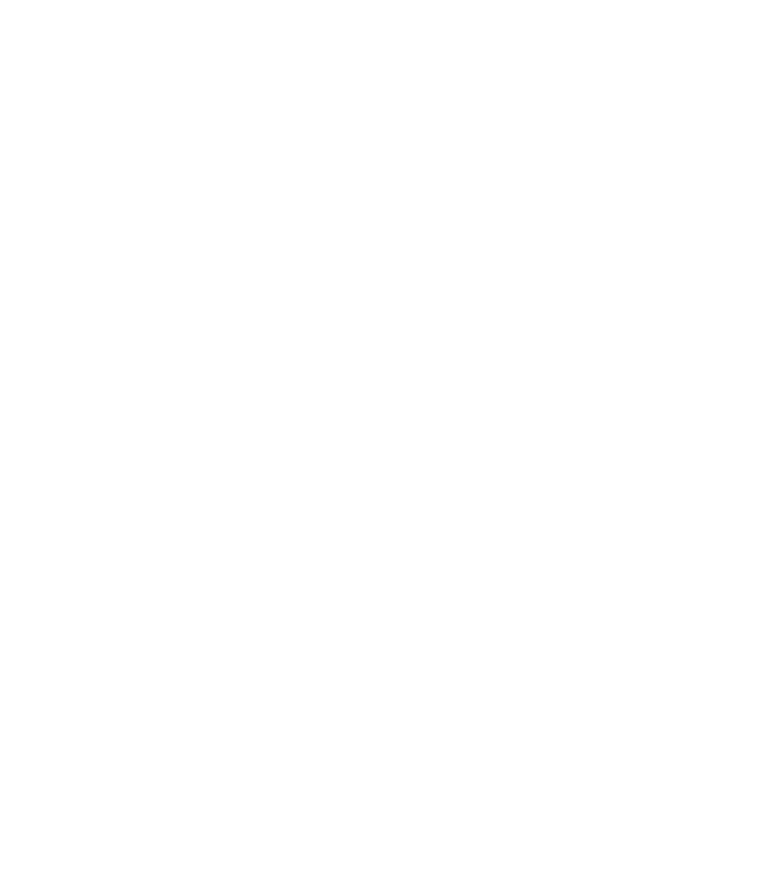
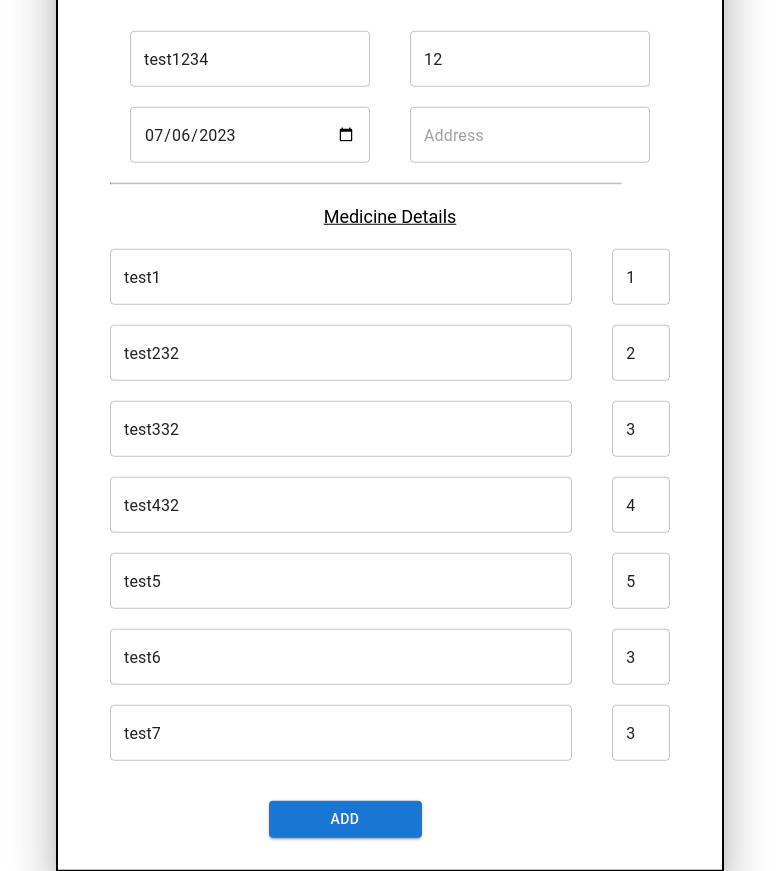
Before and after one commit to Msherazkhan801/alshifa, a React (Create React App) app: page /patient-edit/2 in a window 1280 px wide. Before the commit this address had no page. Shown: the whole page, without its empty margins (250-1029 px from the left). Before the commit the page ends 800 px from the top, so only its background shows below. Built offline with nearby package versions, Linux system fonts and the light colour scheme; data requests are answered from the project's data file.

Commit message:
added edit modal

```diff
--- a/db.json
+++ b/db.json
@@ -1,62 +1,61 @@
 {
   "patients": [
     {
-      "pname": "Sheraz",
-      "codeno": "1223",
-      "date": "2023-06-05",
-      "adress": "Shewa",
-      "madicine": [
-        {
-          "medicineName": "penedol",
-          "uses": 2
-        },
-        {
-          "medicineName": "citrizine",
-          "uses": 3
-        },
-        {
-          "medicineName": "omeprozole",
-          "uses": 4
-        },
-        {
-          "medicineName": "calc",
-          "uses": 2
-        },
-        {
-          "medicineName": "diclo",
-          "uses": 4
-        }
-      ],
-      "id": 1
-    },
-    {
-      "pname": "test",
-      "codeno": "22",
+      "pname": "test1234",
+      "codeno": "12",
       "date": "2023-07-06",
-      "adress": "testing",
       "madicine": [
         {
           "medicineName": "test1",
           "uses": 1
         },
         {
-          "medicineName": "test2",
+          "medicineName": "test232",
           "uses": 2
         },
         {
-          "medicineName": "test3",
+          "medicineName": "test332",
           "uses": 3
         },
         {
-          "medicineName": "test4",
+          "medicineName": "test432",
+          "uses": 4
+        },
+        {
+          "medicineName": "test5",
+          "uses": 5
+        },
+        {
+          "medicineName": "test6",
           "uses": 3
         },
         {
-          "medicineName": "test5",
+          "medicineName": "test7",
           "uses": 3
         }
       ],
       "id": 2
+    },
+    {
+      "pname": "test123",
+      "codeno": "22",
+      "date": "2023-07-06",
+      "adress": "sheraz",
+      "madicine": [
+        {
+          "medicineName": "ss",
+          "uses": 11
+        },
+        {
+          "medicineName": "sas",
+          "uses": 22
+        },
+        {
+          "medicineName": "sa",
+          "uses": 32
+        }
+      ],
+      "id": 3
     }
   ]
 }
--- a/src/App.js
+++ b/src/App.js
@@ -6,7 +6,7 @@
 import 'react-toastify/dist/ReactToastify.css';
 import Dashboard from "./components/Dashboard/dashboard";
 import CustomizedTables from "./components/table";
-// import EditPatient from "./components/EditPatient/EditPatient";
+import EditPatient from "./components/EditPatient/EditPatient";
 function App() {
   return (
     <>
@@ -30,7 +30,7 @@
              <Route path="/detail" element={<Dashboard />} />
              <Route path="/patient-detail/:id" element={<SinglePatientDetail />} />
              <Route path="/patients" element={<Detail variant={true} />} />
-             {/* <Route path="/patient-edit/:id" element={<EditPatient />} /> */}
+             <Route path="/patient-edit/:id" element={<EditPatient />} />
           </Routes>
         </Router>
       </div>
--- a/src/components/Detail.js
+++ b/src/components/Detail.js
@@ -49,8 +49,8 @@
   return (
     <Box height={'100vh'} bgcolor={'#e9e9e9'} display='flex' justifyContent={'center'}>
       <Box mt={variant ? '50px':'0px'}>
-    {!variant &&    <Box sx={{ display: "flex", justifyContent: "center", alignItems: "center" }}>
-          {/* <Typography variant='h1' textAlign={'center'} fontSize={50} mb={'10px'}> Alshifa Patients Details</Typography> */}
+    {!variant &&    <Box sx={{ display: "flex", justifyContent: "center", alignItems: "center",  }}>
+          <Typography variant='h1' textAlign={'center'} fontSize={50} mb={'10px'}> Patients Details</Typography><br/>
           <BasicModal rows={rows} />
           <SearchBox search={search} setSearch={setSearch} />
         </Box>}
--- a/src/components/EditPatient/EditPatient.js
+++ b/src/components/EditPatient/EditPatient.js
@@ -1,5 +1,5 @@
     import React, { useEffect } from 'react';
-    import { useParams } from 'react-router-dom';
+    import { useNavigate, useParams } from 'react-router-dom';
     import Box from '@mui/material/Box';
     import Button from '@mui/material/Button';
     import Typography from '@mui/material/Typography';
@@ -23,21 +23,21 @@
 
     const EditPatient = () => {
         const { id } = useParams();
+        const navigate=useNavigate()
         const [data, setData] = React.useState({
           pname: '',
           codeno: '',
           date: '',
           address: '',
-          medicine: [],
+          madicine:[]
         });
 
         useEffect(() => {
           if (id) {
-            // If id exists, fetch the patient data and populate the form
             sendGetRequest(`/patients/${id}`)
               .then((response) => {
-                const { pname, codeno, date, address, medicine } = response.data;
-                setData({ pname, codeno, date, address, medicine });
+                const { pname, codeno, date, address, madicine } = response.data;
+                setData({ pname, codeno, date, address, madicine });
               })
               .catch((error) => {
                 toast.error('Failed to fetch patient data');
@@ -48,10 +48,36 @@
 
         const handleChange = (e) => {
           const { name, value } = e.target;
-          setData({
-            ...data,
-            [name]: value,
-          });
+          if (name.startsWith("medicineName")) {
+            const index = Number(name.slice(-1)) - 1;
+            const newMedicine = [...data.madicine];
+            newMedicine[index] = {
+              ...newMedicine[index],
+              medicineName: value,
+            };
+
+            setData({
+              ...data,
+              madicine: newMedicine,
+            });
+          } else if (name.startsWith("uses")) {
+            const index = Number(name.slice(4)) - 1;
+            const newMedicine = [...data.madicine];
+            newMedicine[index] = {
+              ...newMedicine[index],
+              uses: Number(value),
+            };
+
+            setData({
+              ...data,
+              madicine: newMedicine,
+            });
+          } else {
+            setData({
+              ...data,
+              [name]: value,
+            });
+          }
         };
 
         const validation = () => {
@@ -64,13 +90,14 @@
 
         const handleSubmit = (e) => {
           e.preventDefault();
-          if (validation()) {
+          // if (validation()) {
             if (id) {
-              // If id exists, it means we are updating an existing patient
+              console.log('id',id);
               sendUpdateDataRequest(`/patients/${id}`, data)
                 .then(() => {
                   toast.success('Patient updated successfully');
-                  window.location.reload();
+                  navigate('/detail')
+                  // window.location.reload();
                 })
                 .catch((error) => {
                   toast.error('Failed to update patient');
@@ -79,7 +106,7 @@
             } else {
               toast.error('Please fill in all fields');
             }
-          }
+          // }
         };
 
   return (
@@ -88,7 +115,7 @@
       <Box
         sx={{ overflow: "scroll" }}
       >
-        <Box sx={style}>
+       <Box sx={style}>
           <Typography id="modal-modal-title" variant="h6" component="h2" textAlign={'center'}>
             Enter Patient Detail
           </Typography>
@@ -98,6 +125,36 @@
             <TextField placeholder='Date' onChange={handleChange} name='date' value={data.date} type='date' sx={{ width: "40%", marginInline: "20px", paddingTop: "20px" }} required />
             <TextField placeholder='Address' onChange={handleChange} name='adress' value={data.adress} type='text' sx={{ width: "40%", marginInline: "20px", paddingTop: "20px" }} required />
             <hr style={{ marginTop: "20px", width: "85%", marginInline: "20px" }} />
+            <Typography variant='h5' fontSize={18} sx={{ marginTop: "20px", marginInline: "20px" }}><u>Medicine Details</u></Typography>
+            <Box display={'flex'}>
+            <TextField placeholder=' Madicine Name' onChange={handleChange} name='medicineName1' value={data.madicine[0]?.medicineName} type='text' sx={{ width: "80%", marginInline: "20px", paddingTop: "20px" }} />
+            <TextField placeholder='Use' onChange={handleChange} name='uses1' value={data.madicine[0]?.uses} type='text' sx={{ width: "10%", marginInline: "20px", paddingTop: "20px" }} />
+            </Box>
+            <Box display={'flex'}>
+            <TextField placeholder=' Madicine Name' onChange={handleChange} name='medicineName2' value={data.madicine[1]?.medicineName} type='text' sx={{ width: "80%", marginInline: "20px", paddingTop: "20px" }} />
+            <TextField placeholder='Use' onChange={handleChange} name='uses2' value={data.madicine[1]?.uses} type='text' sx={{ width: "10%", marginInline: "20px", paddingTop: "20px" }} />
+            </Box>
+            <Box display={'flex'}>
+            <TextField placeholder=' Madicine Name' onChange={handleChange} name='medicineName3' value={data.madicine[2]?.medicineName} type='text' sx={{ width: "80%", marginInline: "20px", paddingTop: "20px" }} />
+            <TextField placeholder='Use' onChange={handleChange} name='uses3' value={data.madicine[2]?.uses} type='text' sx={{ width: "10%", marginInline: "20px", paddingTop: "20px" }} />
+            </Box>
+            <Box display={'flex'}>
+            <TextField placeholder='Madicine Name' onChange={handleChange} name='medicineName4' value={data.madicine[3]?.medicineName} type='text' sx={{ width: "80%", marginInline: "20px", paddingTop: "20px" }} />
+            <TextField placeholder='Use' onChange={handleChange} name='uses4' value={data.madicine[3]?.uses} type='text' sx={{ width: "10%", marginInline: "20px", paddingTop: "20px" }} />
+            </Box>
+            <Box display={'flex'}>
+            <TextField placeholder='Madicine Name' onChange={handleChange} name='medicineName5' value={data.madicine[4]?.medicineName} type='text' sx={{ width: "80%", marginInline: "20px", paddingTop: "20px" }} />
+            <TextField placeholder='Use' onChange={handleChange} name='uses5' value={data.madicine[4]?.uses} type='text' sx={{ width: "10%", marginInline: "20px", paddingTop: "20px" }} />
+            </Box>
+            <Box display={'flex'}>
+            <TextField placeholder='Madicine Name' onChange={handleChange} name='medicineName6' value={data.madicine[5]?.medicineName} type='text' sx={{ width: "80%", marginInline: "20px", paddingTop: "20px" }} />
+            <TextField placeholder='Use' onChange={handleChange} name='uses6' value={data.madicine[5]?.uses} type='text' sx={{ width: "10%", marginInline: "20px", paddingTop: "20px" }} />
+            </Box>
+            <Box display={'flex'}>
+            <TextField placeholder=' Madicine Name' onChange={handleChange} name='medicineName7' value={data.madicine[6]?.medicineName} type='text' sx={{ width: "80%", marginInline: "20px", paddingTop: "20px" }} />
+            <TextField placeholder='Use' onChange={handleChange} name='uses7' value={data.madicine[6]?.uses} type='text' sx={{ width: "10%", marginInline: "20px", paddingTop: "20px" }} />
+            </Box>
+            <br />
             <Box sx={{ width: "85%", marginTop: "20px", display: "flex", justifyContent: "center", alignItems: "center" }}>
               <Button variant="contained" sx={{ width: "30%" }} onClick={handleSubmit}>ADD</Button>
             </Box>
--- a/src/components/table.js
+++ b/src/components/table.js
@@ -39,6 +39,7 @@
 export default function CustomizedTables({loading,handleDelet,rows}) {
   return (
     <>
+    {console.log("rows ",rows)}
     {loading ?
       (<Box textAlign={'center'}
       sx={{display:"flex",justifyContent:"center",alignItems:"center"}}
@@ -67,7 +68,7 @@
               <StyledTableCell >{row.date}</StyledTableCell>
               <StyledTableCell >
                 <Link to={`/patient-detail/${row.id}`} sx={{textDecoration:"none"}}><RemoveRedEyeIcon /></Link>
-                {/* <Link to={`/patient-edit/${row.id}`} sx={{textDecoration:"none"}}>   <EditIcon/></Link> */}
+                <Link to={`/patient-edit/${row.id}`} sx={{textDecoration:"none"}}>   <EditIcon/></Link>
                 <DeleteForeverIcon onClick={()=>handleDelet(row.id)}/>
               </StyledTableCell>
             </StyledTableRow>
--- a/src/utils/api.js
+++ b/src/utils/api.js
@@ -23,8 +23,8 @@
 
   }
 
-  export function sendUpdateDataRequest(url, id, data) {
-    return axios.put(`${BASE_URL}${url}/${id}`, data, {
+  export function sendUpdateDataRequest(url, data) {
+    return axios.put(`${BASE_URL}${url}/`, data, {
       headers: {
         'Content-Type': 'application/json'
       }
```
